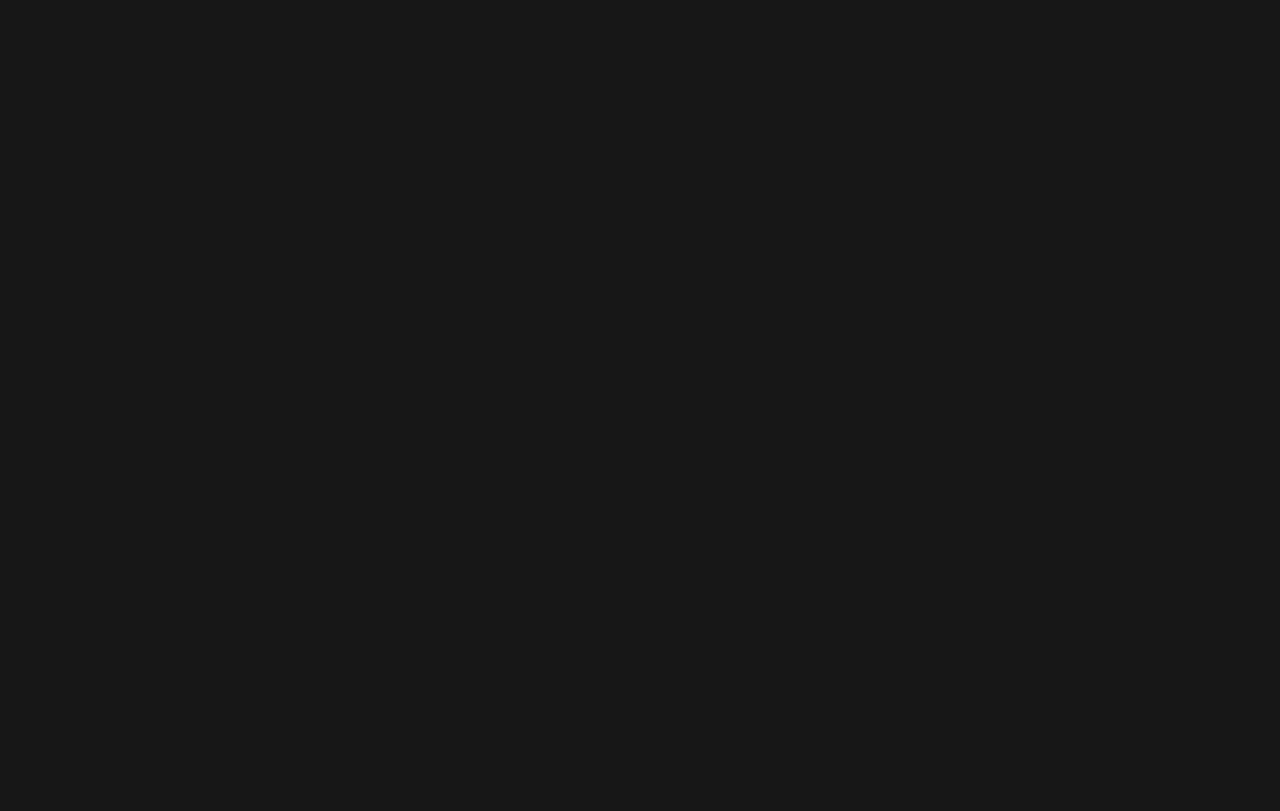
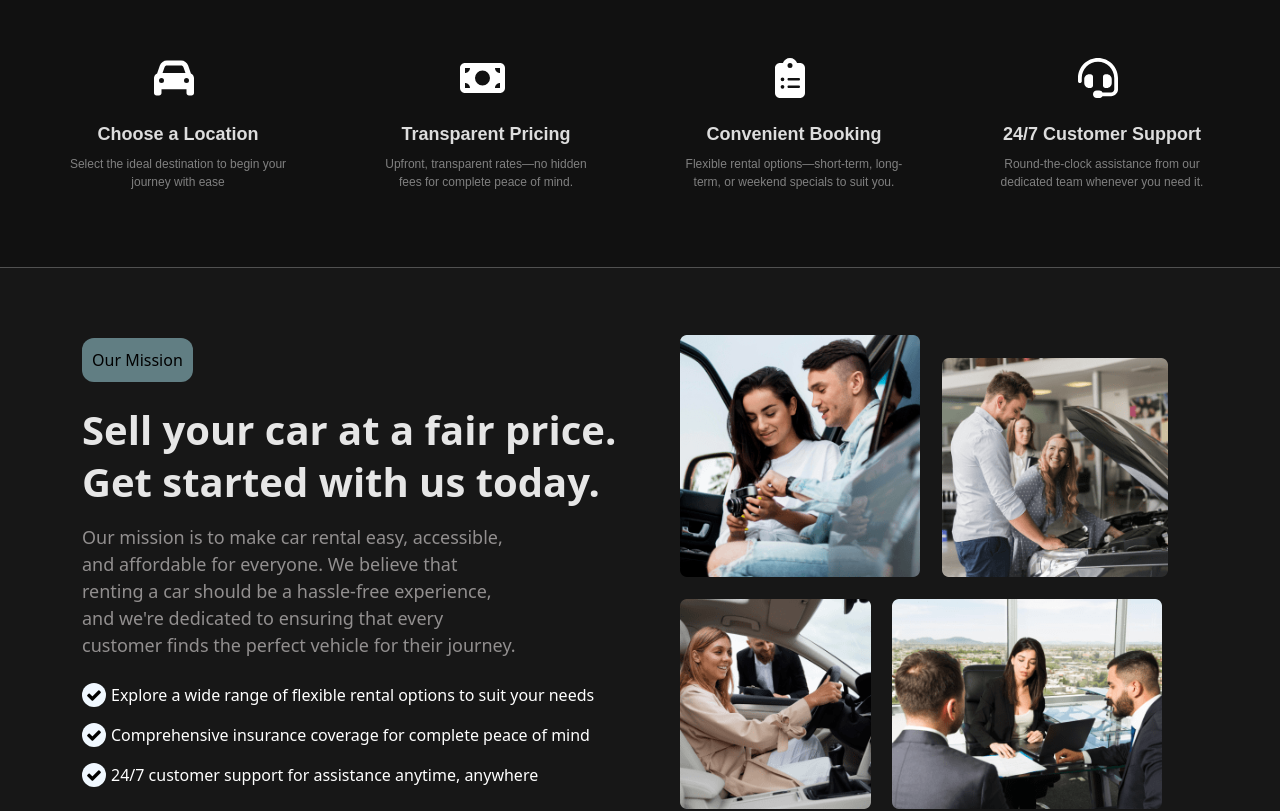
Before and after one commit to AmberSultan/GoDrive, a React (Create React App) app: page /about in a window 1280 px wide. Shown: the part 1320-2131 px from the top of the page. Before the commit the page ends 1261 px from the top, so only its background shows below. Built offline with nearby package versions, Linux system fonts and the light colour scheme.

Commit message:
about section added
about section added

```diff
--- a/src/pages/About.css
+++ b/src/pages/About.css
@@ -86,7 +86,7 @@
 }
 
 .futuredetail{
-  color: rgb(77, 77, 77);
+  color: rgb(146, 143, 143);
   font-size: 17px;
   font-weight: 500;
 }
@@ -109,6 +109,62 @@
   border-radius: 12px;
   max-width: 100%;
 }
+
+.steps-container1 {
+  display: flex;
+  flex-wrap: wrap;
+  justify-content: space-evenly;
+  gap: 40px;
+}
+
+.step1 p{
+  font-size: 12px;
+}
+
+.margin3{
+  margin: 0px !important;
+}
+
+
+.mission1{
+  margin-top: 4% ;
+  background-color: #617e83;
+  width: fit-content;
+  color: black;
+  font-weight: 500;
+  padding: 10px;
+  border-radius: 12px;
+
+}
+
+.mission2{
+  margin-top: 4%;
+  font-size: 40px;
+  font-weight: 640;
+  color: rgb(230, 230, 230);
+  line-height: 1.3;
+}
+
+.mission3{
+  font-size: 18px;
+  color: rgb(146, 143, 143);
+  width: 80%;
+}
+.missionul {
+  list-style: none;
+  padding: 0;
+  margin: 0;
+}
+
+.missionul .mli {
+  line-height: 2.5;
+}
+
+.white{
+  background-color: aliceblue;
+}
+
+
 
 
 
@@ -148,6 +204,22 @@
   .aboutimg3 {
     padding: 40px 20px;
     font-size: 26px;
+  }
+  .mission1 {
+    padding: 8px;        /* slightly less padding */
+  }
+  .mission2 {
+    font-size: 32px;     /* smaller heading */
+    text-align: center;  /* center on tablet */
+  }
+  .mission3 {
+    font-size: 16px;     /* smaller text */
+    width: 100%;         /* full width on narrower screens */
+    text-align: center;
+  }
+  .missionul .mli {
+
+    font-size: 14px;     /* scale down list text */
   }
 }
 
@@ -196,6 +268,22 @@
   .none1{
     display: none;
   }
+  .missionimg{
+    width: 90%;
+  }
+  .mission1 {
+    padding: 6px;        /* even less padding */
+  }
+  .mission2 {
+    font-size: 28px;     /* mobile heading size */
+  }
+  .mission3 {
+    font-size: 14px;     /* mobile paragraph size */
+  }
+  .missionul .mli {
+    line-height: 4 !important;
+    font-size: 12px;
+  }
 }
 
 @media (max-width: 320px) {
--- a/src/pages/About.js
+++ b/src/pages/About.js
@@ -1,22 +1,60 @@
 import React, { useEffect, useState } from "react";
-import './About.css';
-import { Link } from 'react-router-dom';
-import Navbar from '../components/Navbar';
+import "./About.css";
+import { Link } from "react-router-dom";
 
-import AOS from 'aos';
-import 'aos/dist/aos.css';
+import Navbar from "../components/Navbar";
+import Footer from "../components/Footer";
+
+import AOS from "aos";
+import "aos/dist/aos.css";
+
+// Import Font Awesome components
+import { FontAwesomeIcon } from "@fortawesome/react-fontawesome";
+import {
+  faMoneyBill,
+  faCar,
+  faHeadset,
+  faClipboardList,
+} from "@fortawesome/free-solid-svg-icons";
 
 function About() {
   useEffect(() => {
     AOS.init({ duration: 1000 });
   }, []);
+
+  const steps = [
+    {
+      icon: faCar,
+      title: "Choose a Location",
+      description:
+        "Select the ideal destination to begin your journey with ease",
+    },
+    {
+      icon: faMoneyBill,
+      title: "Transparent Pricing",
+      description:
+        "Upfront, transparent rates—no hidden fees for complete peace of mind.",
+    },
+    {
+      icon: faClipboardList,
+      title: "Convenient Booking",
+      description:
+        "Flexible rental options—short-term, long-term, or weekend specials to suit you.",
+    },
+    {
+      icon: faHeadset,
+      title: "24/7 Customer Support",
+      description:
+        "Round-the-clock assistance from our dedicated team whenever you need it.",
+    },
+  ];
+
   return (
     <div>
       <Navbar />
       {/* <div className="container"> */}
       <img src="/aboutbanner.png" alt="bg" className="aboutbg" />
       {/* </div> */}
-
 
       <div className="herosec1">
         <p className="lookingtxt mt-4">About Us</p>
@@ -35,31 +73,50 @@ function About() {
       </nav>
 
       <div className="container futurecontainer">
-
         <div className="row">
           <div className="col-md-6">
-          <p className="future">The Future of <br/>
-         <span className='greencolor'> Car Rental</span> is Here</p>
+            <p className="future">
+              The Future of <br />
+              <span className="greencolor"> Car Rental</span> is Here
+            </p>
           </div>
           <div className="col-md-6">
-          <p className="futuredetail text-start">Welcome to GoDrive your trusted partner in car rentals. Since our founding, we have been committed to providing our customers with a seamless and reliable car rental experience. Whether you're planning a business trip, a family vacation, or just need a vehicle for everyday use, we offer a wide range of vehicles to meet your needs.</p>
+            <p className="futuredetail text-start">
+              Welcome to GoDrive your trusted partner in car rentals. Since our
+              founding, we have been committed to providing our customers with a
+              seamless and reliable car rental experience. Whether you're
+              planning a business trip, a family vacation, or just need a
+              vehicle for everyday use, we offer a wide range of vehicles to
+              meet your needs.
+            </p>
           </div>
         </div>
-
       </div>
 
       <div className="container" data-aos="fade-up">
         <div className="row mt-5">
           {/* First two images in one row on small screens */}
-    <div className="col-6 col-md-4" data-aos="fade-up" data-aos-delay="100">
+          <div
+            className="col-6 col-md-4"
+            data-aos="fade-up"
+            data-aos-delay="100"
+          >
             <img className="aboutimg1" src="/aboutimg1.png" alt="" />
           </div>
-    <div className="col-6 col-md-4" data-aos="fade-up" data-aos-delay="200">
+          <div
+            className="col-6 col-md-4"
+            data-aos="fade-up"
+            data-aos-delay="200"
+          >
             <img className="aboutimg1" src="/aboutimg2.png" alt="" />
           </div>
 
           {/* Third column occupies full width on small screens */}
-    <div className="col-12 col-md-4" data-aos="fade-up" data-aos-delay="300">
+          <div
+            className="col-12 col-md-4"
+            data-aos="fade-up"
+            data-aos-delay="300"
+          >
             <div className="aboutimg3 mb-3 none1">
               Top-quality service with reliable, clean cars
             </div>
@@ -70,9 +127,57 @@ function About() {
         </div>
       </div>
 
+      <section className="how-it-works" data-aos="fade-up">
+        {/* <p className="subtitle" data-aos="fade-up">HOW IT WORKS</p>
+        <h2 className="title" data-aos="fade-up" data-aos-delay="100">
+          Presenting Your New Go-To Car Rental Experience
+        </h2> */}
 
+        <div className="steps-container steps-container1 mt-5">
+          {steps.map((step, index) => (
+            <div
+              className="step step1"
+              key={index}
+              data-aos="zoom-in"
+              data-aos-delay={index * 200} // stagger effect
+            >
+              <div className="icon">
+                <FontAwesomeIcon icon={step.icon} size="1x" />
+              </div>
+              <h3>{step.title}</h3>
+              <p>{step.description}</p>
+            </div>
+          ))}
+        </div>
+      </section>
+<hr className="margin3" />
+      <div className="container mt-5">
+        <div className="row">
+          <div className="col-md-6">
+            <p className="mission1 text-start">Our Mission</p>
+            <p className="mission2 text-start">
+              Sell your car at a fair price. <br/> Get started with us today.
+            </p>
+            <p className="mission3 text-start">
+              Our mission is to make car rental easy, accessible, and affordable
+              for everyone. We believe that renting a car should be a
+              hassle-free experience, and we're dedicated to ensuring that every
+              customer finds the perfect vehicle for their journey.
+            </p>
+            <ul className="missionul">
+              <li className="mli text-start"><i className="fa fa-check white"></i>Explore a wide range of flexible rental options to suit your needs</li>
+              <li className="mli text-start"><i className="fa fa-check white"></i>Comprehensive insurance coverage for complete peace of mind</li>
+              <li className="mli text-start"><i className="fa fa-check white"></i>24/7 customer support for assistance anytime, anywhere</li>
+            </ul>
 
+          </div>
+          <div className="col-md-6">
+            <img className="missionimg" src="/aboutmission.png" alt="gfgh" />
+          </div>
+        </div>
+      </div>
 
+      <Footer />
     </div>
   );
 }
```
Also changed, not shown: public/aboutmission.png (added). Lines whose indentation alone changed are shown as unchanged.
